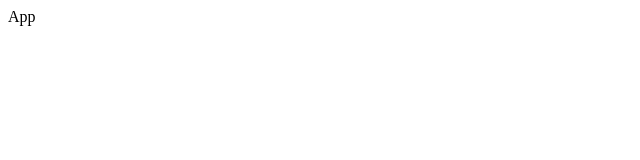
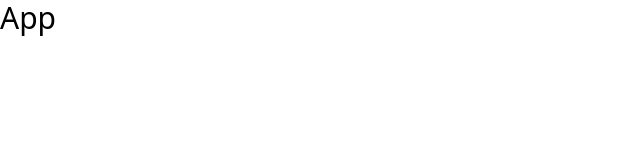
Before and after one commit to manumorante/track-patients, a React (Vite) app: page / in a window 1280 px wide. Shown: the top 160 px of the page, without its empty margins (0-640 px from the left). Built offline with nearby package versions, Linux system fonts and the light colour scheme.

Commit message:
add tailwindcss

```diff
--- a/package.json
+++ b/package.json
@@ -10,8 +10,12 @@
     "preview": "vite preview"
   },
   "dependencies": {
+    "@tailwindcss/vite": "^4.1.5",
+    "install": "^0.13.0",
+    "npm": "^11.3.0",
     "react": "^19.1.0",
-    "react-dom": "^19.1.0"
+    "react-dom": "^19.1.0",
+    "tailwindcss": "^4.1.5"
   },
   "devDependencies": {
     "@eslint/js": "^9.25.0",
--- a/src/App.tsx
+++ b/src/App.tsx
@@ -1,3 +1,7 @@
 export default function App() {
-  return <div>App</div>
+  return (
+    <div>
+      <h1 className="text-3xl">App</h1>
+    </div>
+  )
 }
--- a/src/index.css
+++ b/src/index.css
@@ -1 +1 @@
-/* tailwindcss */
+@import 'tailwindcss';
--- a/vite.config.ts
+++ b/vite.config.ts
@@ -1,7 +1,8 @@
 import { defineConfig } from 'vite'
 import react from '@vitejs/plugin-react-swc'
+import tailwindcss from '@tailwindcss/vite'
 
 // https://vite.dev/config/
 export default defineConfig({
-  plugins: [react()],
+  plugins: [react(), tailwindcss()],
 })
```
Also changed, not shown: 1 other file (tests, documents, lock files or other folders).
